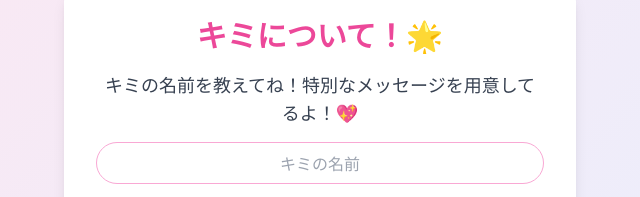
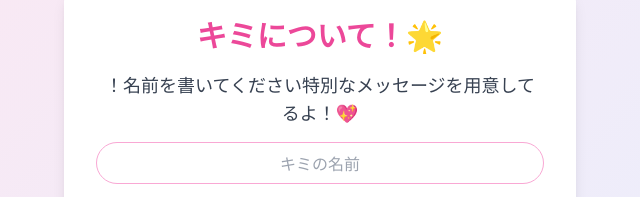
Before and after one commit to Someshbxs1/Goodjob, a plain HTML site: page about.html in a window 1280 px wide. Shown: the part 245-442 px from the top of the page, 320-960 px from the left. Drawn offline with nearby package versions, Linux system fonts and the light colour scheme.

Commit message:
Update about.html

```diff
--- a/about.html
+++ b/about.html
@@ -41,7 +41,7 @@
     <div class="bg-white rounded-2xl shadow-lg p-8 max-w-lg text-center">
       <h1 class="text-3xl font-bold text-pink-500 mb-4 font-['Kosugi_Maru']">キミについて！🌟</h1>
       <p class="text-lg text-gray-700 mb-4">
-        キミの名前を教えてね！特別なメッセージを用意してるよ！💖
+        ！名前を書いてください特別なメッセージを用意してるよ！💖
       </p>
       <input id="nameInput" type="text" placeholder="キミの名前" class="border border-pink-300 rounded-full p-2 mb-4 w-full text-center">
       <button onclick="showMessage()" class="bg-pink-400 text-white px-6 py-2 rounded-full hover:bg-pink-500 transition">
```
